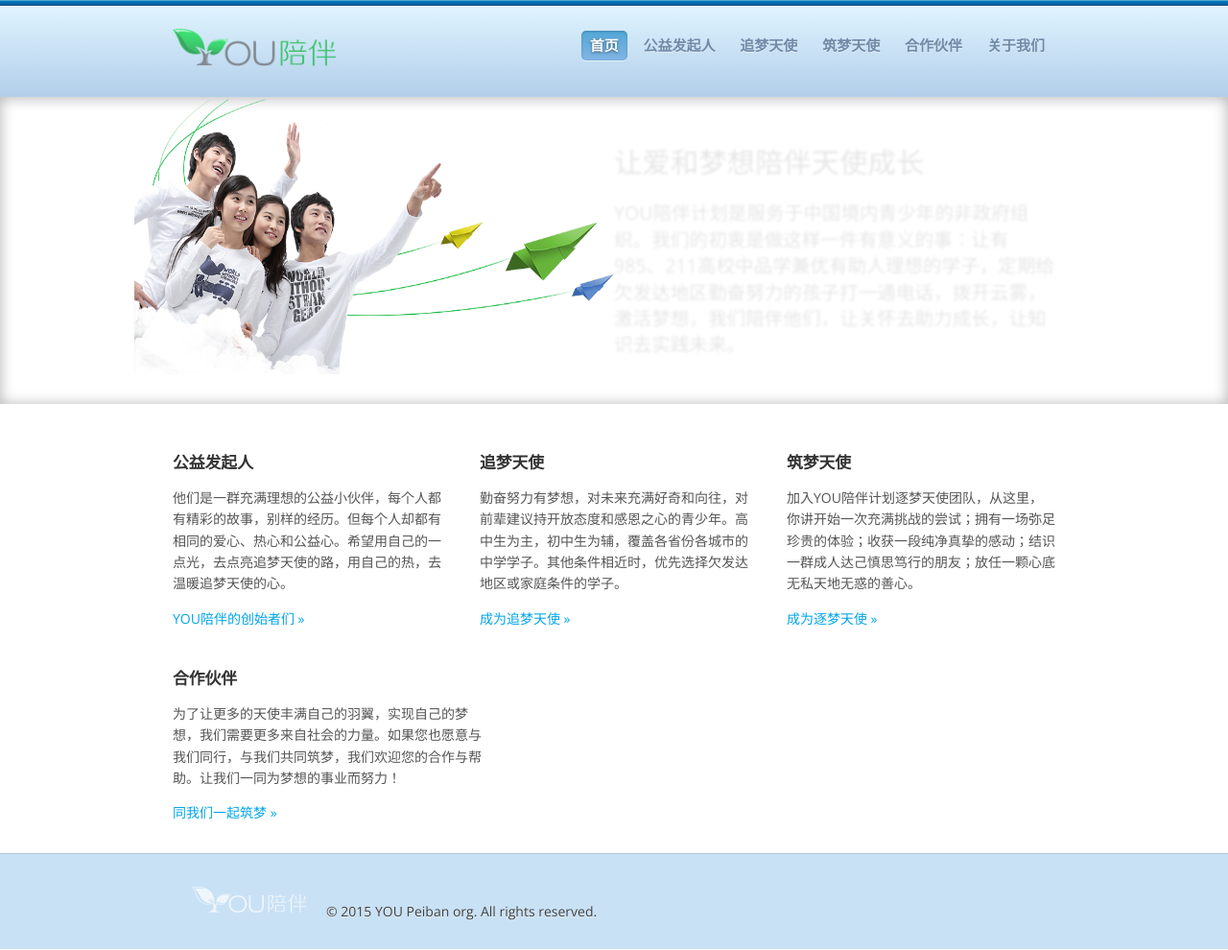
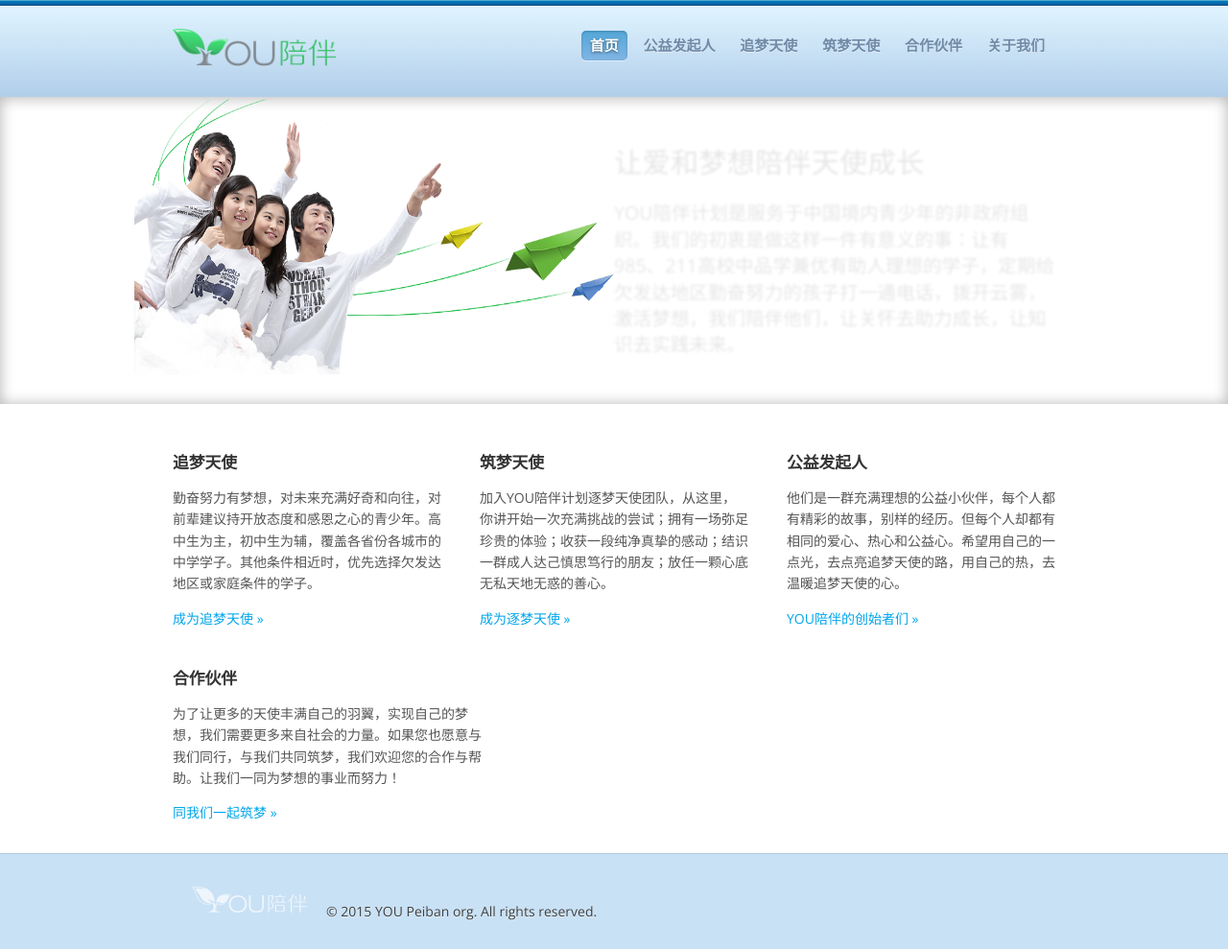
Before and after one commit to youpeiban/youpeiban.github.io, a Jekyll site: the page built from index.html, in a window 1280 px wide. Shown: the whole page at 96% size. Built offline with Jekyll 4.4.1, drawn with Linux system fonts in a browser that asks for light colours; Markdown is read by kramdown in place of the engine named in the settings.

Commit message:
Changing the order

```diff
--- a/index.html
+++ b/index.html
@@ -20,13 +20,6 @@
   <div class="container">
     <div class="third">
       <div class="content">
-        <h3>公益发起人</h3>
-        <p>他们是一群充满理想的公益小伙伴，每个人都有精彩的故事，别样的经历。但每个人却都有相同的爱心、热心和公益心。希望用自己的一点光，去点亮追梦天使的路，用自己的热，去温暖追梦天使的心。</p>
-        <p class="more"><a href="/trainers/" class="">YOU陪伴的创始者们 »</a></p>
-      </div>
-    </div>
-    <div class="third">
-      <div class="content">
         <h3>追梦天使</h3>
         <p>勤奋努力有梦想，对未来充满好奇和向往，对前辈建议持开放态度和感恩之心的青少年。高中生为主，初中生为辅，覆盖各省份各城市的中学学子。其他条件相近时，优先选择欠发达地区或家庭条件的学子。</p>
         <p class="more"><a href="/angels/" class="">成为追梦天使 »</a></p>
@@ -39,6 +32,13 @@
         <p class="more"><a href="/volunteers/" class="">成为逐梦天使 »</a></p>
       </div>
     </div>
+	    <div class="third">
+      <div class="content">
+        <h3>公益发起人</h3>
+        <p>他们是一群充满理想的公益小伙伴，每个人都有精彩的故事，别样的经历。但每个人却都有相同的爱心、热心和公益心。希望用自己的一点光，去点亮追梦天使的路，用自己的热，去温暖追梦天使的心。</p>
+        <p class="more"><a href="/trainers/" class="">YOU陪伴的创始者们 »</a></p>
+      </div>
+    </div>
     {% include page_bottom.html %}
   </div>
 </section>
```
